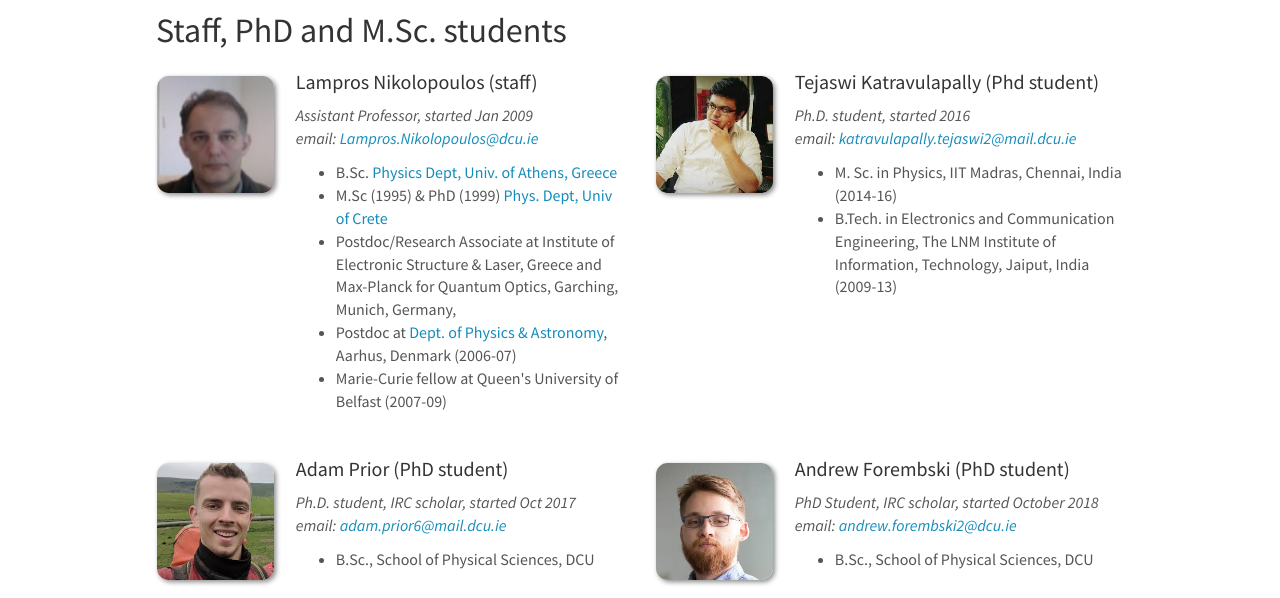
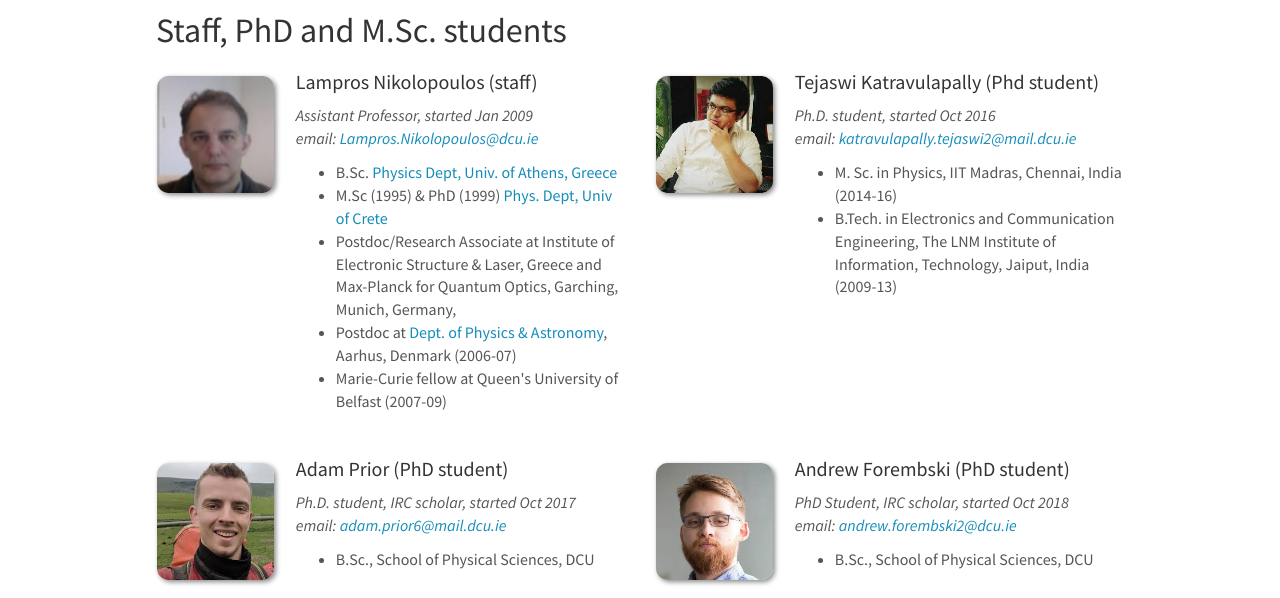
Before and after one commit to lnikolopoulos/lnikolopoulos.github.io, a Jekyll site: the page built from _pages/team.md, in a window 1280 px wide and 900 px high. Shown: the part 147-745 px from the top of the window. Built offline with Jekyll 4.4.1, drawn with Linux system fonts in a browser that asks for light colours; nearby versions of some CDN libraries.

Commit message:
minor changes to team_members

```diff
--- a/_data/team_members.yml
+++ b/_data/team_members.yml
@@ -11,7 +11,7 @@
 
 - name: Tejaswi Katravulapally (Phd student)
   photo: tejaswi.jpg
-  info: Ph.D. student, started 2016
+  info: Ph.D. student, started Oct 2016
   email: katravulapally.tejaswi2@mail.dcu.ie
   number_educ: 2
   education1: M. Sc. in Physics, IIT Madras, Chennai, India (2014-16)
@@ -19,14 +19,14 @@
 
 - name: Adam Prior (PhD student)
   photo: adam_prior.jpg
-  info: Ph.D. student, IRC scholar, started Oct 2017
+  info: Ph.D. student, IRC scholar, started Oct  2017
   email: adam.prior6@mail.dcu.ie
   number_educ: 1
   education1: B.Sc., School of Physical Sciences, DCU
 
 - name: Andrew Forembski (PhD student)
   photo: andrew_forembski.jpg
-  info: PhD Student, IRC scholar, started October 2018
+  info: PhD Student, IRC scholar, started Oct 2018
   email: andrew.forembski2@dcu.ie
   number_educ: 1
   education1: B.Sc., School of Physical Sciences, DCU
```
